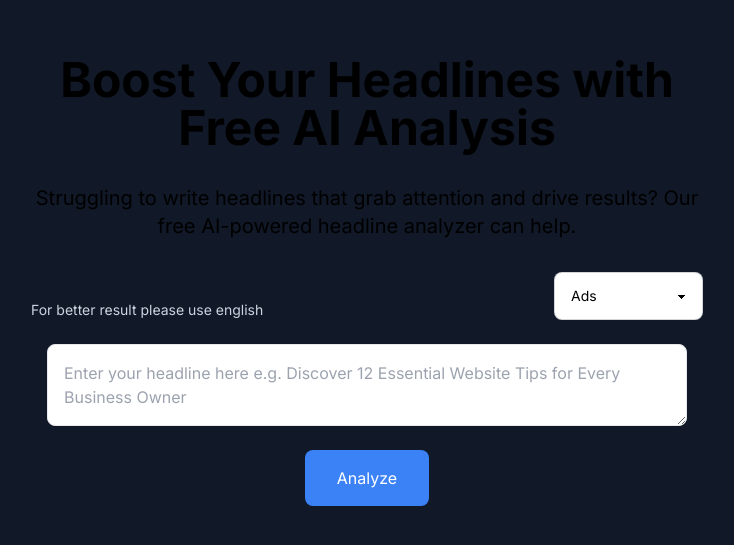
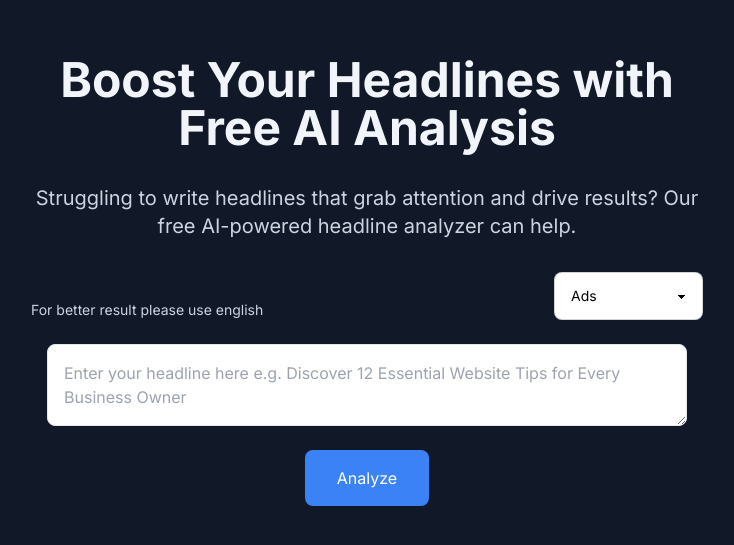
Before and after one commit to mctn6/headline-analyzer-ai, a Next.js app: page / in a window 1280 px wide. Shown: the part 119-664 px from the top of the page, without its empty margins (273-1007 px from the left). Built offline with nearby package versions, Linux system fonts and the light colour scheme.

Commit message:
Update page.tsx

```diff
--- a/src/app/page.tsx
+++ b/src/app/page.tsx
@@ -49,10 +49,10 @@ export default function Home() {
   return (
     <div className="flex flex-col items-center justify-center min-h-screen bg-gray-900">
       <div className="mx-4 md:max-w-2xl text-center">
-        <h1 className="text-2xl md:text-5xl font-bold mb-8">
+        <h1 className="text-2xl md:text-5xl font-bold mb-8 text-slate-100">
           Boost Your Headlines with Free AI Analysis
         </h1>
-        <p className="text-lg md:text-xl mb-8">
+        <p className="text-lg md:text-xl mb-8 text-slate-300">
           Struggling to write headlines that grab attention and drive results?
           Our free AI-powered headline analyzer can help.
         </p>
```
